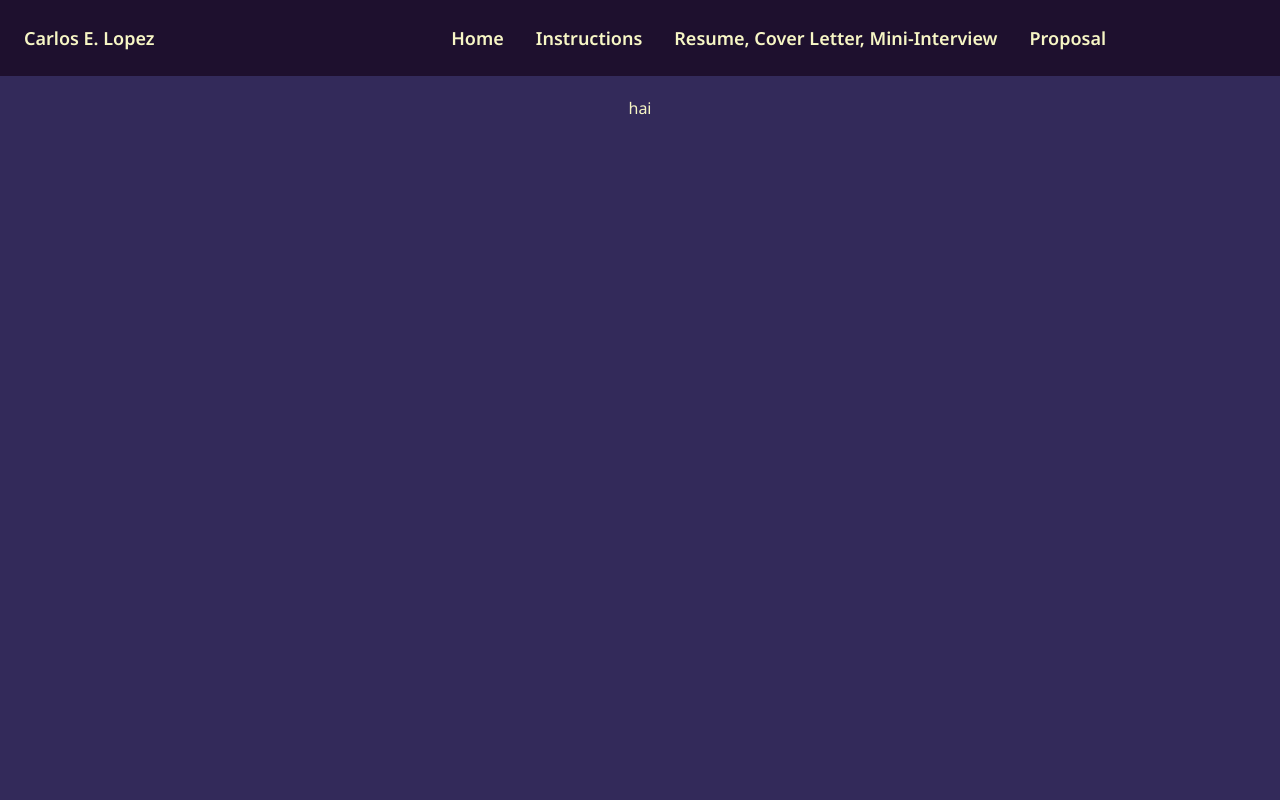
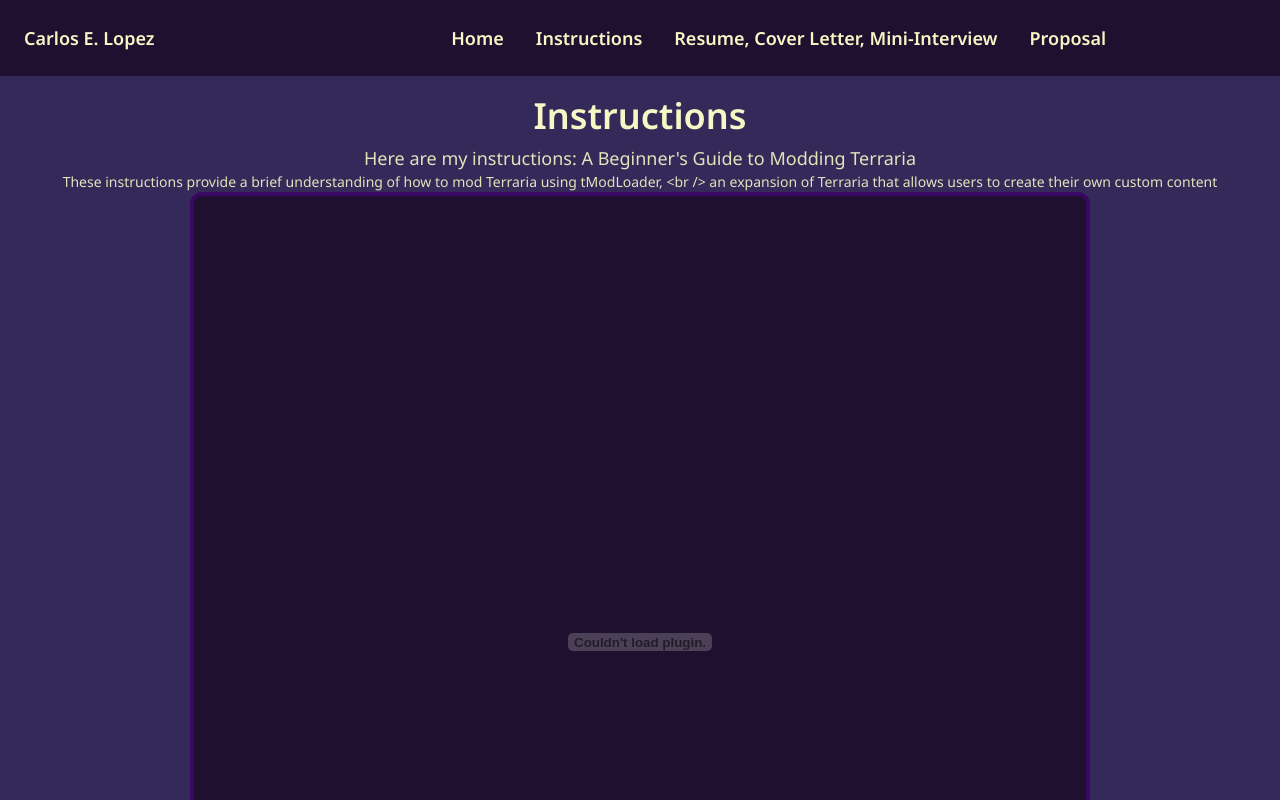
Before and after one commit to carloselopezjr/Portfolio, a Next.js app: page /instructions in a window 1280 px wide. Shown: the top 800 px of the page. Built offline with nearby package versions, Linux system fonts and the light colour scheme; some icons are missing.

Commit message:
Resume page & Instruction page done

```diff
--- a/src/app/(main)/assignments/page.tsx
+++ b/src/app/(main)/assignments/page.tsx
@@ -6,12 +6,12 @@
     link: "/CS_Resume.pdf",
   },
   {
-    name: "Cover Letters",
+    name: "Cover Letter",
     link: "/cover_letter.pdf",
   },
   {
     name: "Mini-Interview",
-    link: "https://youtu.be/r6WfIsmyS7M",
+    link: "https://youtu.be/rd6WfIsmyS7M",
   },
 ];
 
@@ -19,7 +19,9 @@
 {/* boxes should all be the same size fix later */}
 export default function enc() {
   return (
-    <div className="grid grid-cols-2 text-center justify-center mt-40">
+    <div>
+      <h1 className="font-bold text-2xl mt-28 text-center "> Below are redirects to my Resume, Cover Letter, and Mini-Interview! </h1>
+    <div className="mt-2 grid grid-cols-2 text-center justify-center ">
       {assignments.map((assignment, index) => (
         <div
         key={assignment.name}
@@ -29,11 +31,12 @@
         >
           <Link
           href={assignment.link}
-          className="p-20">
+          className="text-lg font-semibold p-40 hover:underline hover:opacity-70">
             {assignment.name}
           </Link>
         </div>
       ))}
     </div>
+    </div>
   );
 }
--- a/src/app/(main)/instructions/page.tsx
+++ b/src/app/(main)/instructions/page.tsx
@@ -1,9 +1,26 @@
-
-
 export default function enc() {
-    return (
-        <div className="flex justify-center mt-24">
-            hai
-        </div>
-    )
+  return (
+    <div className="mt-24">
+      <h1 className=" text-4xl font-semibold text-center "> Instructions </h1>
+      <h2 className="text-lg mt-2 opacity-90 text-center">
+        {`
+        Here are my instructions: A Beginner's Guide to Modding Terraria`}
+      </h2>
+      <h3 className="text-center text-sm opacity-90">
+        {` These instructions provide a brief understanding of how to mod Terraria
+        using tModLoader,
+        <br /> an expansion of Terraria that allows users to create their own
+        custom content `}
+      </h3>
+      <div className="flex justify-center">
+        <embed
+          className="border-4 p-4 border-purple-950 rounded-xl bg-purp"
+          src="/instructions.pdf"
+          type="application/pdf"
+          width="900px"
+          height="900px"
+        ></embed>
+      </div>
+    </div>
+  );
 }
```
Also changed, not shown: 1 other file (tests, documents, lock files or other folders).
